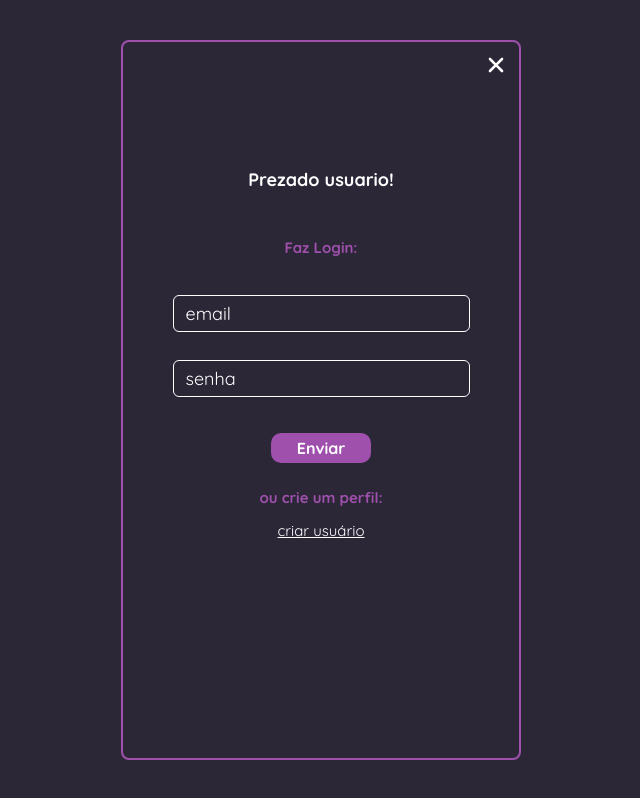
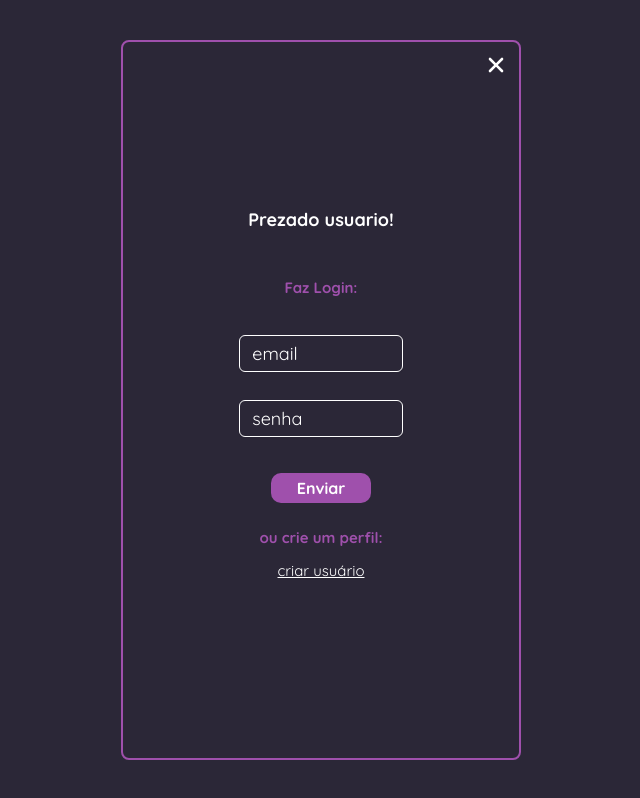
Before and after one commit to TrueAlexander/praticamos-russo, a Next.js app: page / in a window 1280 px wide. Both pictures are taken after a click on the button "Entrar ou Cadastrar-se". Shown: the whole page, without its empty margins (319-959 px from the left). Built offline with nearby package versions, Linux system fonts and the light colour scheme.

Commit message:
authModal layout issue

```diff
--- a/src/components/AuthModal/AuthModal.jsx
+++ b/src/components/AuthModal/AuthModal.jsx
@@ -17,10 +17,10 @@ const AuthModal = ({showModal, setShowModal}) => {
       onClick={() => setShowModal(false)}
     >
       <div
-        className="absolute left-10 right-10 top-10 bottom-10 pb-20 rounded-lg my-0 mx-auto max-w-[400px] border-2 border-[#9f50ac]  scale-100 ease-in duration-1000 text-center flex flex-col justify-center"
+        className="absolute left-10 right-10 top-10 bottom-10 rounded-lg my-0 mx-auto max-w-[400px] border-2 border-[#9f50ac] scale-100 ease-in duration-1000 text-center flex flex-col justify-center items-center overflow-hidden"
         onClick={e => e.stopPropagation()}
       >
-        <h2 className="text-white p-4 font-bold text-[18px]">Prezado usuario!</h2>
+        <h2 className="text-white p-4 font-bold text-[18px] block">Prezado usuario!</h2>
         <button
           onClick={() => setShowModal(false)}
           className="text-white text-[22px] absolute right-3 top-3 scale-125"
```
